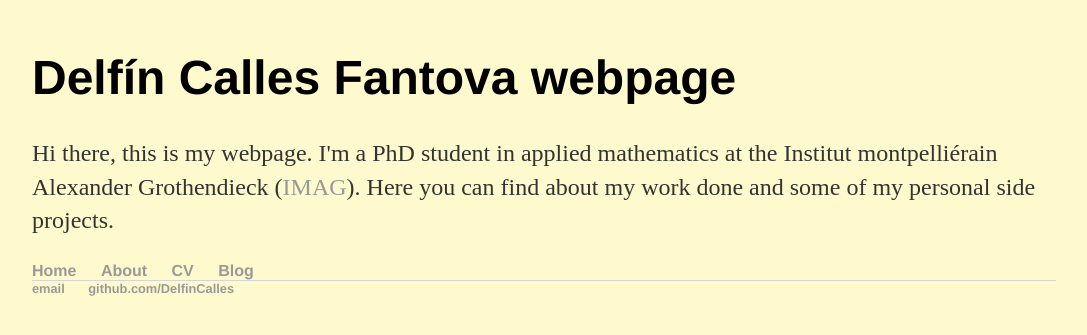
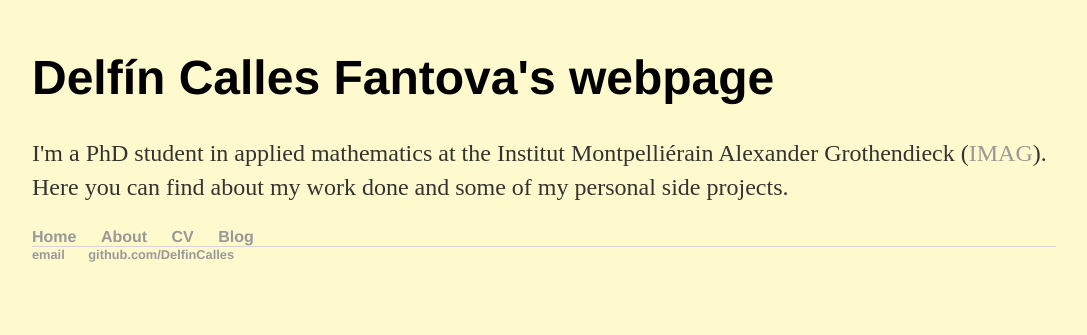
Before and after one commit to DelfinCalles/DelfinCalles.github.io, a Jekyll site: the page built from index.html, in a window 1280 px wide. Shown: the top 335 px of the page, without its empty margins (96-1183 px from the left). Built offline with Jekyll 4.4.1, drawn with Linux system fonts in a browser that asks for light colours.

Commit message:
Minor modifications

```diff
--- a/_layouts/default.html
+++ b/_layouts/default.html
@@ -11,7 +11,7 @@
 	    		<ul>
 	        		<li><a href="/">Home</a></li>
 		        	<li><a href="/about">About</a></li>
-	        		<li><a href="/cv">CV</a></li>
+	        		<li><a href="/documents/CV(eng).pdf">CV</a></li>
 	        		<li><a href="/blog">Blog</a></li>
 	    		</ul>
 			</nav>
--- a/index.html
+++ b/index.html
@@ -3,6 +3,7 @@ layout: default
 title: Delfín Calles Fantova
 ---
 <div class="blurb">
-	<h1>Delfín Calles Fantova webpage</h1>
-	<p>Hi there, this is my webpage. I'm a PhD student in applied mathematics at the Institut montpelliérain Alexander Grothendieck (<a href="https://imag.umontpellier.fr/">IMAG</a>). Here you can find about my work done and some of my personal side projects.</p>
+	<h1>Delfín Calles Fantova's webpage</h1>
+	<p>I'm a PhD student in applied mathematics at the Institut Montpelliérain Alexander Grothendieck (<a href="https://imag.umontpellier.fr/">IMAG</a>). <br>
+	Here you can find about my work done and some of my personal side projects.</p>
 </div><!-- /.blurb -->
```
